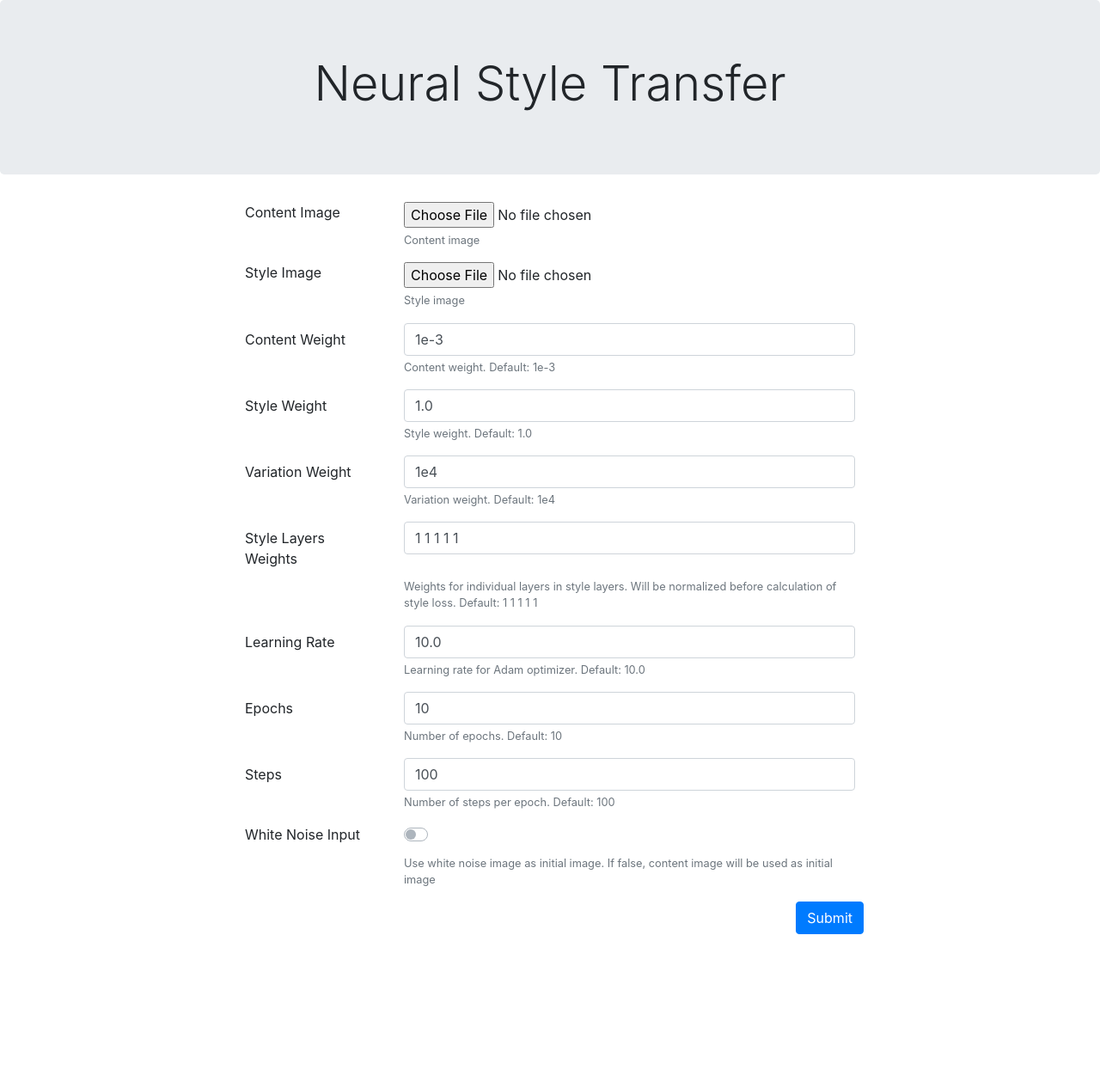
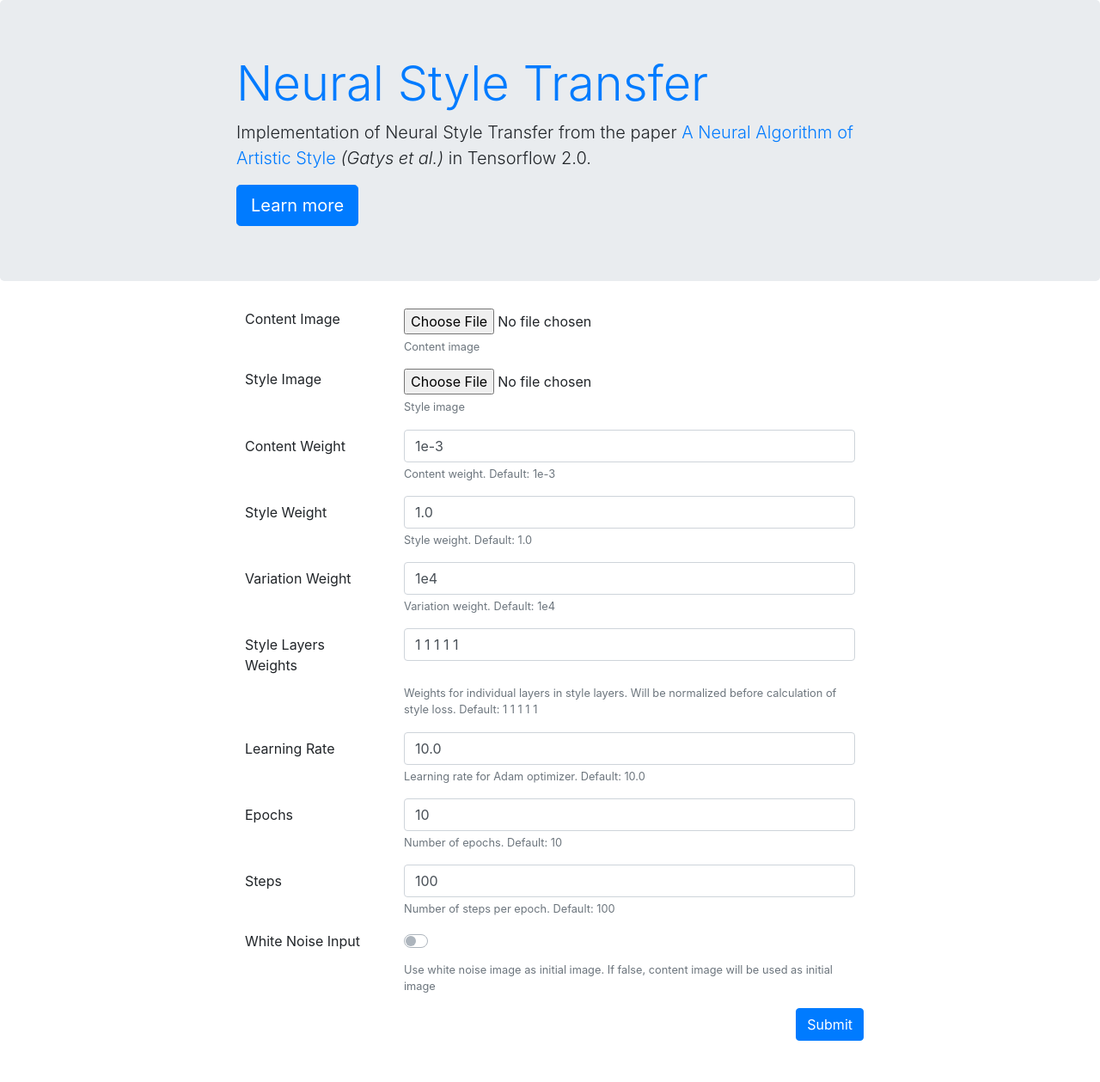
Before and after one commit to kw01sg/style-transfer-flask, a Flask app: page / in a window 1280 px wide. Shown: the whole page at 86% size. Before the commit the page ends 1087 px from the top, so only its background shows below. Run offline with Flask 2, Linux system fonts and the light colour scheme; some libraries are stand-ins or nearby versions.

Commit message:
implement header for base html file

```diff
--- a/templates/base.html
+++ b/templates/base.html
@@ -17,9 +17,24 @@
 <body>
     <!-- https://getbootstrap.com/docs/4.4/components/jumbotron/ -->
     <div class="jumbotron">
-        <h1 class="display-4 text-center">
-            Neural Style Transfer
-        </h1>
+        <div class="container">
+            <div class="row">
+                <div class="col-md-2"></div>
+                <div class="col-md-8">
+                    <h1 class="display-4"><a href="{{ url_for('index') }}">Neural Style Transfer</a></h1>
+                    <p class="lead">Implementation of Neural Style Transfer from the paper
+                        <a href="https://arxiv.org/abs/1508.06576" target="_blank">
+                            A Neural Algorithm of Artistic Style</a>
+                        <i>(Gatys et al.)</i> in Tensorflow 2.0.</p>
+                    <!-- <hr class="my-4">
+                    <p>It uses utility classes for typography and spacing to space content out within the larger
+                        container.</p> -->
+                    <a class="btn btn-primary btn-lg" href="https://github.com/kw01sg/neural-style-transfer"
+                        role="button" target="_blank">Learn more</a>
+                </div>
+                <div class="col-md-2"></div>
+            </div>
+        </div>
     </div>
 
     {% block content %}
```
